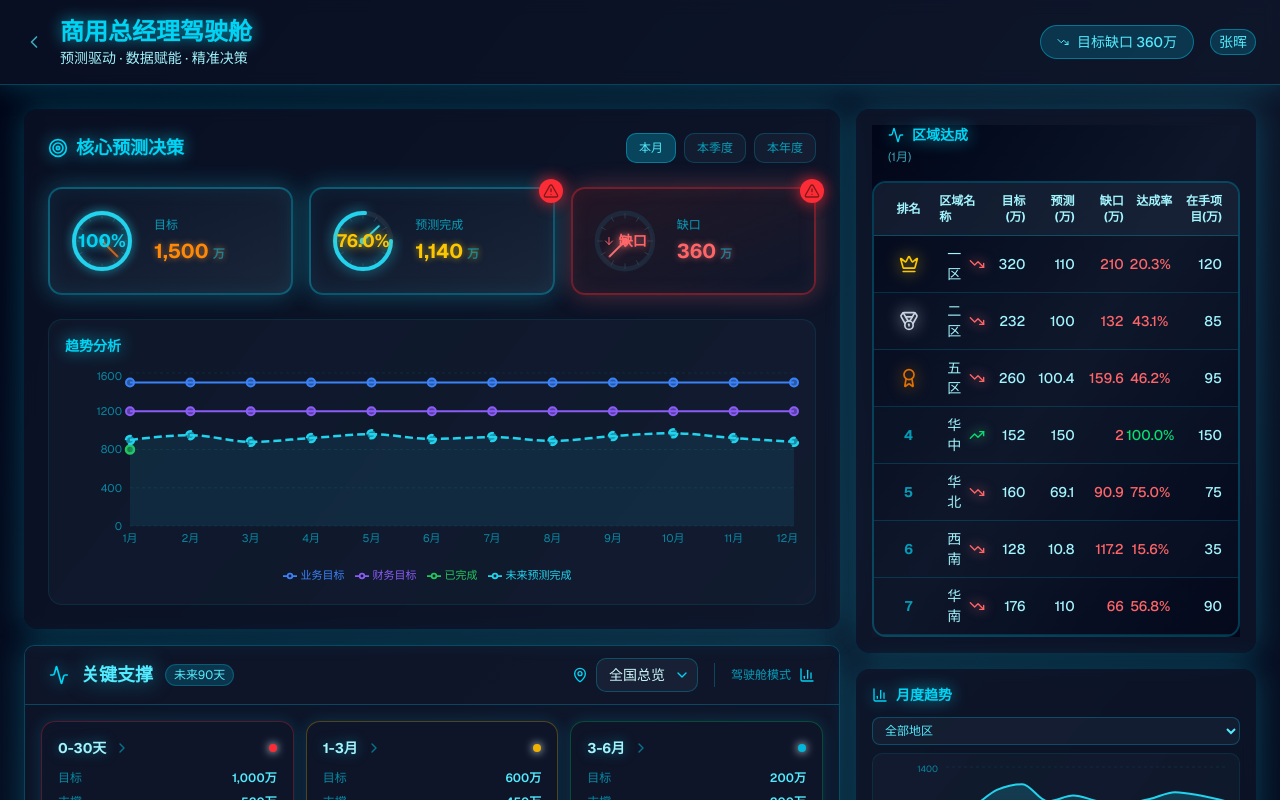
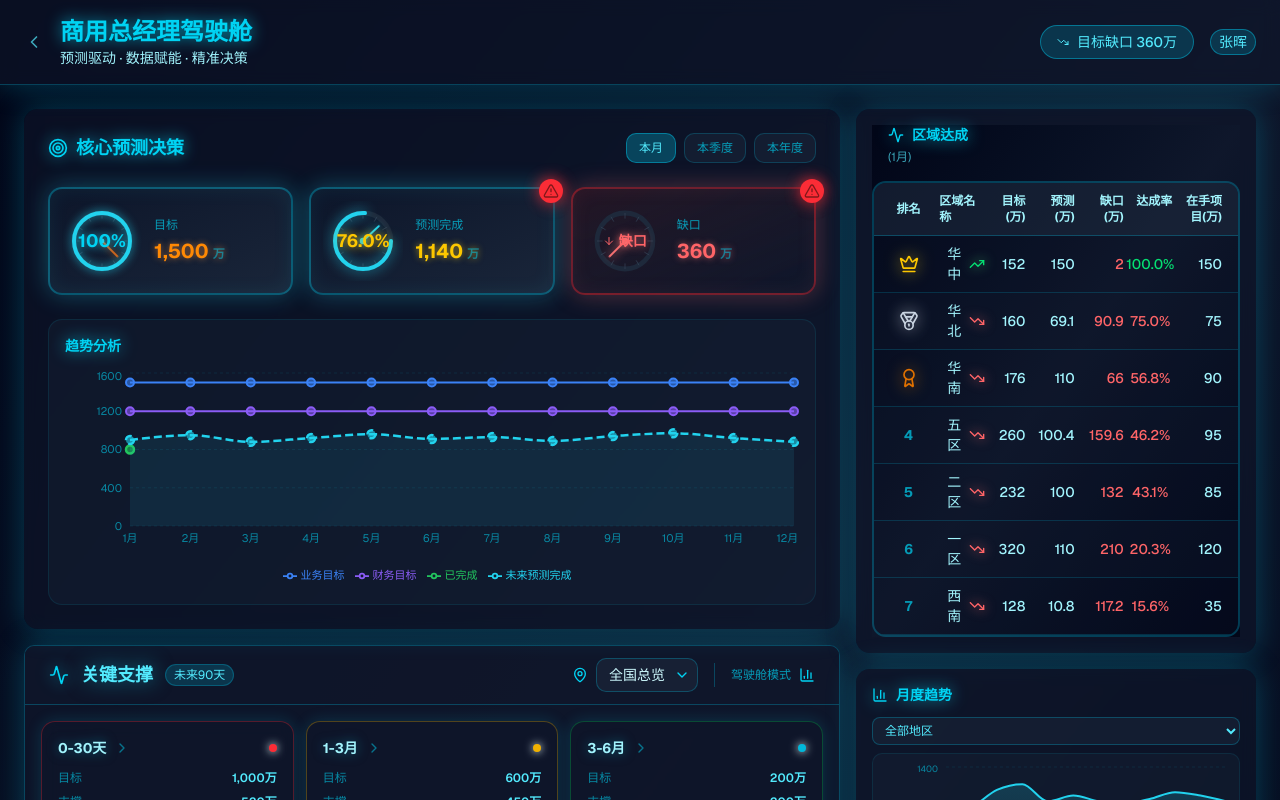
Before and after one commit to navylee1990/coze_jsc, a Next.js app: page /gm in a window 1280 px wide. Shown: the top 800 px of the page. Built offline with nearby package versions, Linux system fonts and the light colour scheme.

Commit message:
feat: 区域达成模块按达成率降序排序

```diff
--- a/src/components/RegionMatrix.tsx
+++ b/src/components/RegionMatrix.tsx
@@ -67,14 +67,18 @@ export default function RegionMatrix({
 
   // 获取当前层级的数据
   const currentData = useMemo(() => {
+    let result: any[] = [];
+
     if (drillDownLevel === 'region') {
-      return data;
+      result = data;
     } else if (drillDownLevel === 'city' && selectedRegion) {
-      return cityData[selectedRegion] || [];
+      result = cityData[selectedRegion] || [];
     } else if (drillDownLevel === 'salesperson' && selectedCity) {
-      return salespersonData[selectedCity] || [];
+      result = salespersonData[selectedCity] || [];
     }
-    return [];
+
+    // 按达成率降序排序
+    return result.sort((a, b) => b.rate - a.rate);
   }, [drillDownLevel, selectedRegion, selectedCity, data, cityData, salespersonData]);
 
   // 获取面包屑
```
